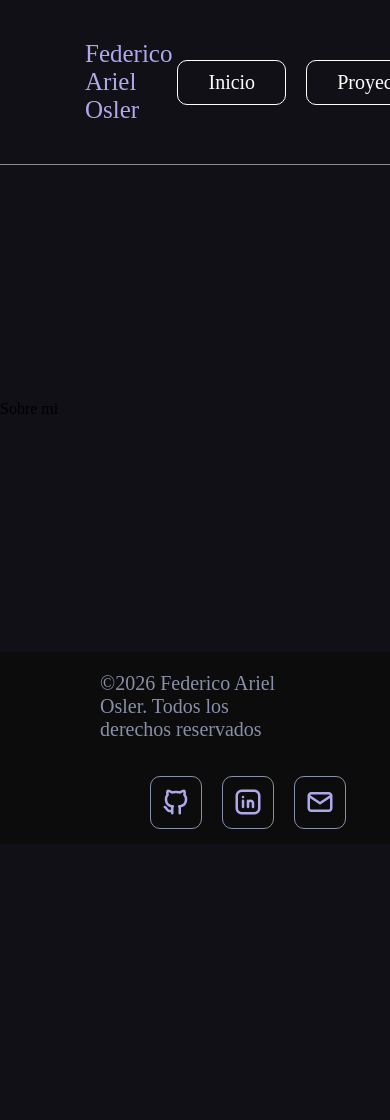
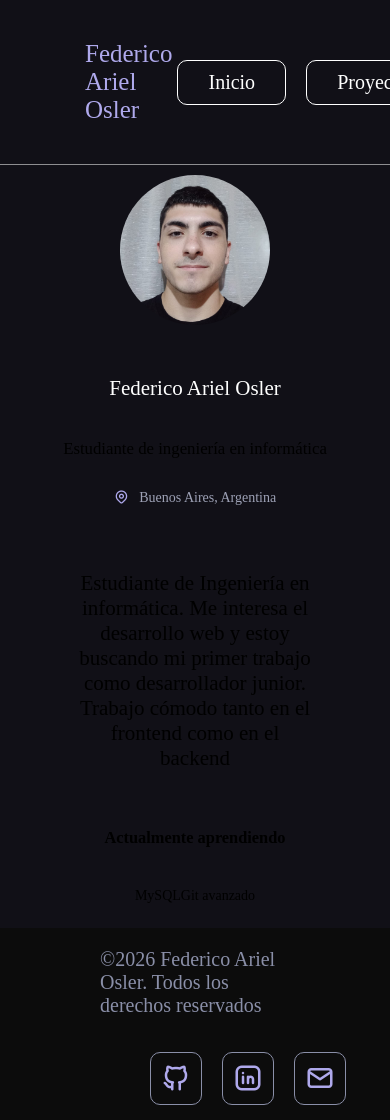
Before and after one commit to federicoosler/Portfolio, a Flask app: page /sobre_mi in a window 390 px wide; the page is wider, and only the part inside the window is pictured. Before the commit the page ends 829 px from the top of that part, so only its background shows below. Run offline with Flask 3, Linux system fonts and the light colour scheme.

Commit message:
feature: Primera versión de la sección sobre mi, hecho el responsive también

```diff
--- /dev/null
+++ b/frontend/static/css/sobremi.css
@@ -0,0 +1,109 @@
+#contenedor-principal{
+    flex:1;
+    display:flex;
+    flex-direction:column;
+    align-items:start;
+    justify-content: center;
+    padding:0px 0px 0px 100px;
+    gap:20px;
+}
+
+/*Primera parte - presentacion (img con datos al lado)*/
+#contenedor-foto-texto{
+    display:flex;
+    align-items:center;
+    justify-content: start;
+    flex-wrap:wrap;
+    gap:30px;
+    padding:10px;
+}
+
+#contenedor-presentacion{
+    display:flex;
+    flex-direction:column;
+}
+
+#contenedor-localizacion{
+    display:flex;
+    justify-content:start;
+    align-items:center;
+    gap:10px;
+}
+
+#foto{
+    border-radius:50%;
+    width:150px;
+    height:150px;
+    object-fit:cover;
+}
+
+#nombre{
+    font-size:1.5rem;
+    color:white;
+}
+
+.texto-ocupacion{
+    font-size:1.2rem;
+}
+
+i{
+    color:#AFA9EC;
+    font-size:1.1rem;
+}
+
+#localizacion-texto{
+    font-size:1rem;
+    color:#9fa3b7fc;
+}
+
+/*TEXTO LARGO DE PRESENTACION.*/
+#contenedor-texto-largo{
+    display:flex;
+    justify-content: end;
+    max-width:60%;
+}
+.texto-largo{
+    font-size:1.5rem;
+    text-align:left;
+}
+
+/*ULTIMA PARTE, ACTUALMENTE APRENDIENDO...*/
+#contenedor-actualmente-aprendiendo{
+    display:flex;
+    flex-direction:column;
+    justify-content:center;
+    align-items:center;
+}
+
+#contenedor-badges{
+    display:flex;
+    flex-wrap:wrap;
+    align-items:center;
+    justify-content: center;
+    padding:10px;
+}
+
+#contenedor-badges li{
+    list-style:none;
+}
+
+/*MEDIA QUERY*/
+@media (max-width: 768px) {
+    html{
+        font-size:14px;
+    }
+    #contenedor-principal{
+        align-items:center;
+        padding:0px;
+    }
+
+    #contenedor-presentacion,#contenedor-foto-texto,#contenedor-texto-largo{
+        align-items:center;
+        justify-content:center;
+    }
+
+    .texto-ocupacion,.texto-largo,.sub-actualmente-aprendiendo{
+        text-align:center;
+    }
+
+}
--- a/frontend/templates/sobre_mi.html
+++ b/frontend/templates/sobre_mi.html
@@ -1,9 +1,36 @@
 {% extends "base.html" %}
 {% block title %}Inicio{% endblock %}
 {% block extra_css%}
-
+    <link rel="stylesheet" href="static/css/sobremi.css">
 {% endblock %}
 
 {% block content %}
-<p>Sobre mi</p>
+    <div id="contenedor-principal">
+        <div id="contenedor-foto-texto">
+                <img src="{{ url_for('static', filename='img/foto.jpeg') }}" id="foto">
+                <div id="contenedor-presentacion">
+                    <p id="nombre">Federico Ariel Osler</p>
+                    <p class="texto texto-ocupacion">Estudiante de ingeniería en informática</p>
+                    <div id="contenedor-localizacion">
+                        <i class="ti ti-map-pin"></i>
+                        <p id="localizacion-texto">Buenos Aires, Argentina</p>
+                    </div>
+                </div>
+        </div>
+
+        <div id="contenedor-texto-largo">
+            <p class="texto texto-largo">Estudiante de Ingeniería en informática. Me interesa el desarrollo web y
+            estoy buscando mi primer trabajo como desarrollador junior.
+            Trabajo cómodo tanto en el frontend como en el backend</p>
+        </div>
+
+        <div id="contenedor-actualmente-aprendiendo">
+            <h3 class="subtitulo sub-actualmente-aprendiendo">Actualmente aprendiendo</h3>
+            <ul id="contenedor-badges">
+                <li class="badge">MySQL<li>
+                <li class="badge">Git avanzado</li>
+            </ul>
+        </div>
+
+    </div>
 {% endblock %}
```
Also changed, not shown: frontend/static/img/foto.jpeg (added).
